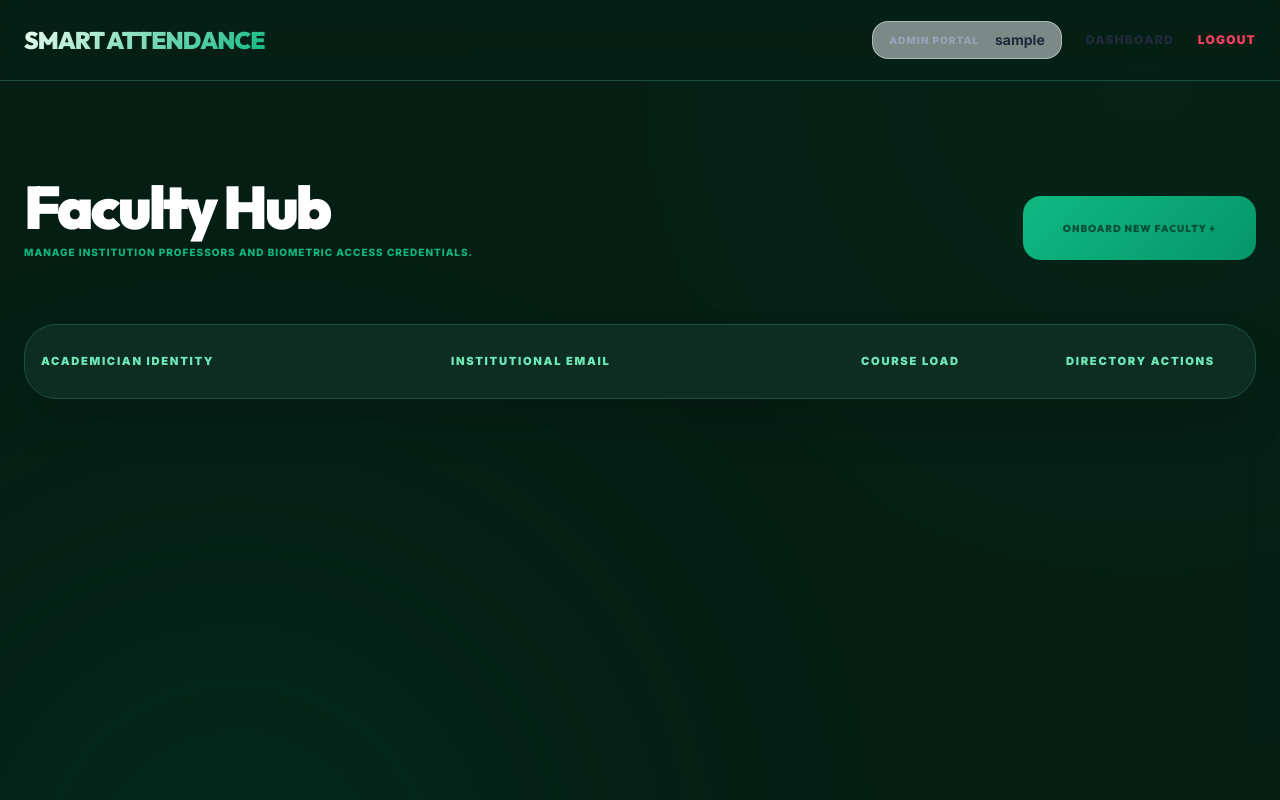
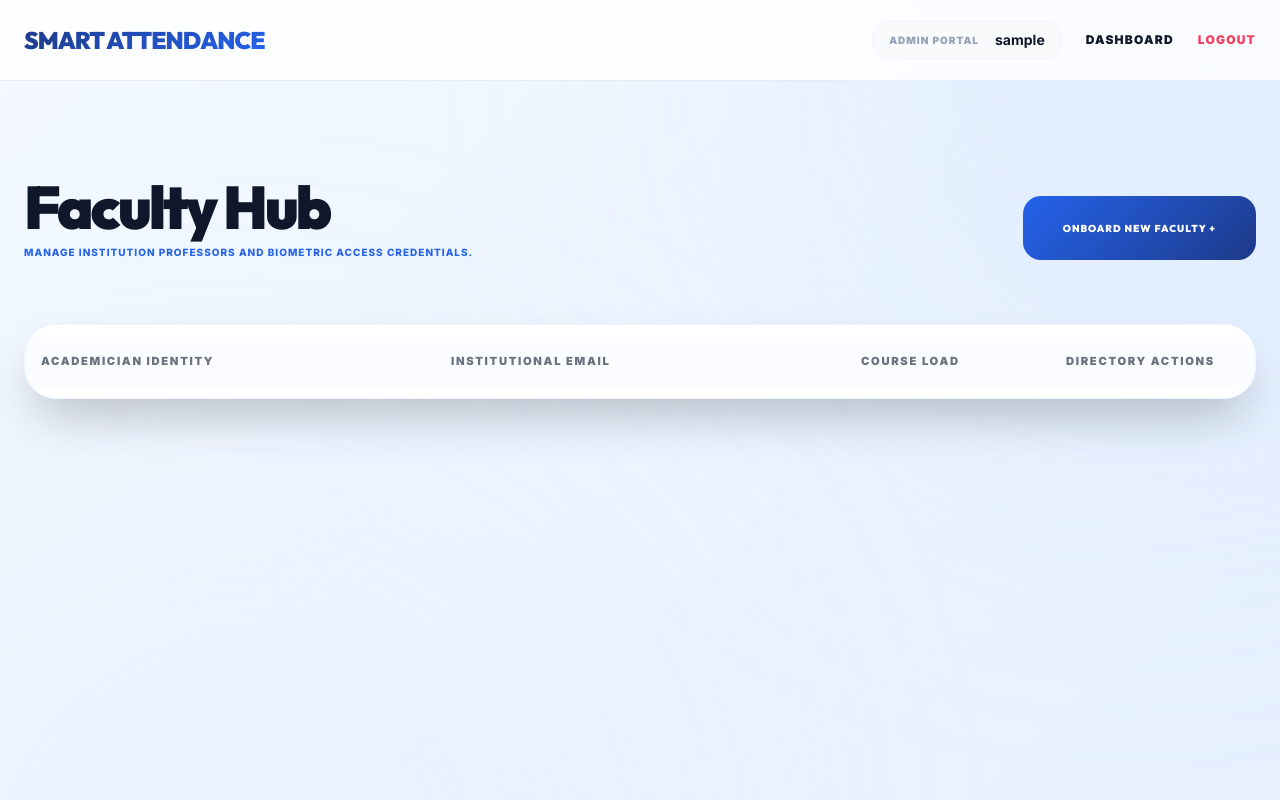
Before and after one commit to RajKumar8814/NIT_KKR_ATTENDANCE_SYSTEM, a Flask app: page /admin/teachers in a window 1280 px wide. Run offline with Flask 3, Linux system fonts and the light colour scheme; the visitor is signed in with stand-in values (Sample User, id 1); data that the repository does not hold is empty; some libraries are stand-ins or nearby versions.

Commit message:
feat: complete migration to Soft Finance Pro theme across all portals

```diff
--- a/static/css/admin.css
+++ b/static/css/admin.css
@@ -1,7 +1,7 @@
 /* Admin Portal Specific Styles */
 :root {
-    --admin-accent: #065F46;
-    --admin-gradient: linear-gradient(135deg, #064E3B, #10B981);
+    --admin-accent: var(--pri-blue);
+    --admin-gradient: linear-gradient(135deg, var(--pri-blue-deep), var(--pri-blue));
 }
 
 .btn-admin {
--- a/static/css/common.css
+++ b/static/css/common.css
@@ -1,15 +1,18 @@
 @import url('https://fonts.googleapis.com/css2?family=Inter:wght@400;500;600;700;800;900&family=Outfit:wght@500;600;700;800;900&display=swap');
 
 :root {
-    --bg-forest: #062016;
-    --surface: #0D2D23;
-    --surface-light: #133E31;
-    --accent-emerald: #10B981;
-    --accent-glow: rgba(16, 185, 129, 0.15);
-    --text-primary: #F0FDF4;
-    --text-secondary: #A7F3D0;
-    --text-dim: #6EE7B7;
-    --border-forest: #1C4F40;
+    --bg-finance: #F5F9FF;
+    --bg-gradient: linear-gradient(135deg, #F4F9FF 0%, #E6F0FF 100%);
+    --surface: #FFFFFF;
+    --surface-dim: #EEF4FF;
+    --pri-blue: #2563EB;
+    --pri-blue-dark: #1D4ED8;
+    --pri-blue-deep: #1E3A8A;
+    --pri-blue-light: #BFDBFE;
+    --border-finance: #E2ECFF;
+    --text-primary: #0B1324;
+    --text-secondary: #334155;
+    --text-dim: #6B7280;
     --font-heading: 'Outfit', sans-serif;
     --font-body: 'Inter', sans-serif;
 }
@@ -21,16 +24,17 @@
 }
 
 body {
-    background-color: var(--bg-forest);
+    background: var(--bg-gradient);
+    background-attachment: fixed;
     font-family: var(--font-body);
-    color: var(--text-primary);
+    color: var(--text-secondary);
     min-height: 100vh;
     overflow-x: hidden;
     line-height: 1.6;
     -webkit-font-smoothing: antialiased;
 }
 
-/* Elegant Forest Glows */
+/* Soft Finance Glows */
 body::before, body::after {
     content: '';
     position: fixed;
@@ -39,7 +43,7 @@ body::before, body::after {
     border-radius: 50%;
     filter: blur(160px);
     z-index: -1;
-    opacity: 0.25;
+    opacity: 0.4;
     pointer-events: none;
     animation: blobFloat 25s infinite alternate ease-in-out;
 }
@@ -47,13 +51,13 @@ body::before, body::after {
 body::before {
     top: -400px;
     right: -300px;
-    background: radial-gradient(circle, var(--accent-emerald), transparent 70%);
+    background: radial-gradient(circle, var(--pri-blue-light), transparent 70%);
 }
 
 body::after {
     bottom: -400px;
     left: -300px;
-    background: radial-gradient(circle, #065F46, transparent 70%);
+    background: radial-gradient(circle, #E0E7FF, transparent 70%);
     animation-delay: -12s;
 }
 
@@ -68,12 +72,12 @@ h1, h2, h3, h4 {
     color: var(--text-primary);
 }
 
-/* Midnight Navigation */
+/* Premium Navigation */
 nav {
-    background: rgba(6, 32, 22, 0.8);
+    background: rgba(255, 255, 255, 0.8);
     backdrop-filter: blur(20px);
     -webkit-backdrop-filter: blur(20px);
-    border-bottom: 1px solid var(--border-forest);
+    border-bottom: 1px solid var(--border-finance);
     position: sticky;
     top: 0;
     z-index: 1000;
@@ -82,7 +86,7 @@ nav {
 .logo-text {
     font-size: 1.5rem;
     font-weight: 900;
-    background: linear-gradient(135deg, var(--text-primary), var(--accent-emerald));
+    background: linear-gradient(135deg, var(--pri-blue-deep), var(--pri-blue));
     -webkit-background-clip: text;
     background-clip: text;
     -webkit-text-fill-color: transparent;
@@ -90,25 +94,25 @@ nav {
     font-family: var(--font-heading);
 }
 
-/* Midnight Card System */
+/* Soft Finance Card System */
 .premium-card {
     background: var(--surface);
-    border: 1px solid var(--border-forest);
+    border: 1px solid var(--border-finance);
     border-radius: 32px;
-    box-shadow: 0 10px 40px -10px rgba(0, 0, 0, 0.5);
+    box-shadow: 0 10px 40px -10px rgba(37, 99, 235, 0.05);
     transition: all 0.5s cubic-bezier(0.23, 1, 0.32, 1);
 }
 
 .premium-card:hover {
     transform: translateY(-5px);
-    border-color: var(--accent-emerald);
-    box-shadow: 0 30px 60px -15px rgba(0, 0, 0, 0.6), 0 0 20px rgba(16, 185, 129, 0.1);
+    border-color: var(--pri-blue-light);
+    box-shadow: 0 40px 80px -20px rgba(37, 99, 235, 0.12);
 }
 
-/* Forest Buttons */
+/* Finance Buttons */
 .btn-premium {
-    background: linear-gradient(135deg, var(--accent-emerald), #059669);
-    color: #064E3B;
+    background: linear-gradient(135deg, var(--pri-blue), var(--pri-blue-deep));
+    color: white;
     font-family: var(--font-heading);
     font-weight: 800;
     font-size: 0.75rem;
--- a/static/css/student.css
+++ b/static/css/student.css
@@ -1,12 +1,12 @@
 /* Student Portal Specific Styles */
 :root {
-    --student-accent: #6EE7B7;
-    --student-gradient: linear-gradient(135deg, #6EE7B7, #064E3B);
+    --student-accent: var(--pri-blue);
+    --student-gradient: linear-gradient(135deg, var(--pri-blue), var(--pri-blue-deep));
 }
 
 .btn-student {
     background: var(--student-gradient);
-    color: #064E3B;
+    color: white;
     font-weight: 800;
 }
 
--- a/static/css/teacher.css
+++ b/static/css/teacher.css
@@ -1,12 +1,12 @@
 /* Teacher Portal Specific Styles */
 :root {
-    --teacher-accent: #10B981;
-    --teacher-gradient: linear-gradient(135deg, #10B981, #065F46);
+    --teacher-accent: var(--pri-blue);
+    --teacher-gradient: linear-gradient(135deg, var(--pri-blue), var(--pri-blue-dark));
 }
 
 .btn-teacher {
     background: var(--teacher-gradient);
-    color: #064E3B;
+    color: white;
     font-weight: 800;
 }
 
--- a/templates/admin/teachers.html
+++ b/templates/admin/teachers.html
@@ -3,37 +3,37 @@
 <div class="py-12 animate-fade">
     <div class="flex flex-col md:flex-row items-end justify-between mb-16 gap-6">
         <div>
-            <h1 class="text-6xl font-black tracking-tighter text-white mb-2">Faculty Hub</h1>
-            <p class="text-emerald-500 font-extrabold uppercase tracking-widest text-[10px]">Manage institution professors and biometric access credentials.</p>
+            <h1 class="text-6xl font-black tracking-tighter text-slate-900 mb-2">Faculty Hub</h1>
+            <p class="text-blue-600 font-extrabold uppercase tracking-widest text-[10px]">Manage institution professors and biometric access credentials.</p>
         </div>
-        <button onclick="document.getElementById('teacher-modal').classList.remove('hidden')" class="btn-premium px-10 h-16 flex items-center justify-center uppercase tracking-widest text-[10px] font-black bg-emerald-600">Onboard New Faculty +</button>
+        <button onclick="document.getElementById('teacher-modal').classList.remove('hidden')" class="btn-premium px-10 h-16 flex items-center justify-center uppercase tracking-widest text-[10px] font-black">Onboard New Faculty +</button>
     </div>
 
     <!-- Teacher Table -->
-    <div class="premium-card p-0 overflow-hidden overflow-x-auto border-border-forest shadow-2xl">
+    <div class="premium-card p-0 overflow-hidden overflow-x-auto border-blue-50 shadow-2xl">
         <table class="premium-table">
             <thead>
-                <tr class="bg-surface-light/30">
-                    <th class="w-1/3">Academician Identity</th>
-                    <th class="w-1/3">Institutional Email</th>
-                    <th class="w-1/6">Course Load</th>
-                    <th class="w-1/6 text-right">Directory Actions</th>
+                <tr class="bg-blue-50/30">
+                    <th class="w-1/3 text-blue-800">Academician Identity</th>
+                    <th class="w-1/3 text-blue-800">Institutional Email</th>
+                    <th class="w-1/6 text-blue-800">Course Load</th>
+                    <th class="w-1/6 text-right text-blue-800">Directory Actions</th>
                 </tr>
             </thead>
             <tbody>
                 {% for teacher in teachers %}
-                <tr class="hover:bg-emerald-900/10 transition-colors border-b border-border-forest last:border-0">
+                <tr class="hover:bg-blue-50/50 transition-colors border-b border-blue-100 last:border-0">
                     <td>
                         <div class="flex items-center gap-4">
-                            <div class="h-10 w-10 rounded-xl bg-emerald-900 text-emerald-400 flex items-center justify-center font-black uppercase tracking-tighter">{{ teacher.name[0] }}</div>
-                            <p class="font-black text-white">{{ teacher.name }}</p>
+                            <div class="h-10 w-10 rounded-xl bg-blue-600 text-white flex items-center justify-center font-black uppercase tracking-tighter shadow-sm">{{ teacher.name[0] }}</div>
+                            <p class="font-black text-slate-900">{{ teacher.name }}</p>
                         </div>
                     </td>
-                    <td><p class="font-bold text-emerald-400 text-[10px] uppercase tracking-widest">{{ teacher.email }}</p></td>
-                    <td><span class="inline-flex items-center px-4 py-1.5 rounded-full text-[10px] font-black bg-emerald-900/40 text-emerald-400 uppercase tracking-widest border border-emerald-500/20">{{ teacher.subjects|length if teacher.subjects else 0 }} Modules</span></td>
+                    <td><p class="font-bold text-blue-600 text-[10px] uppercase tracking-widest">{{ teacher.email }}</p></td>
+                    <td><span class="inline-flex items-center px-4 py-1.5 rounded-full text-[10px] font-black bg-blue-50 text-blue-600 uppercase tracking-widest border border-blue-100/50">{{ teacher.subjects|length if teacher.subjects else 0 }} Modules</span></td>
                     <td class="text-right p-4">
                         <form action="{{ url_for('admin.delete_teacher', email=teacher.email) }}" method="POST" onsubmit="return confirm('Remove this faculty member from the academic directory?')">
-                            <button type="submit" class="text-rose-400 hover:text-rose-300 font-extrabold uppercase tracking-widest text-[9px] transition-colors bg-rose-900/40 px-4 py-2 rounded-xl">Remove Profile</button>
+                            <button type="submit" class="text-rose-500 hover:text-rose-600 font-extrabold uppercase tracking-widest text-[9px] transition-colors bg-rose-50 px-4 py-2 rounded-xl">Remove Profile</button>
                         </form>
                     </td>
                 </tr>
@@ -48,26 +48,26 @@
             <div class="max-w-4xl mx-auto w-full">
                 <div class="flex justify-between items-start mb-20">
                     <div>
-                        <h2 class="text-6xl font-black text-white tracking-tighter mb-4">Add New Faculty</h2>
-                        <p class="text-emerald-500 font-black text-[12px] uppercase tracking-[0.4em]">Register a professor for institutional portal access</p>
+                        <h2 class="text-6xl font-black text-slate-900 tracking-tighter mb-4">Add New Faculty</h2>
+                        <p class="text-blue-600 font-black text-[12px] uppercase tracking-[0.4em]">Register a professor for institutional portal access</p>
                     </div>
-                    <button onclick="document.getElementById('teacher-modal').classList.add('hidden')" class="text-emerald-800 hover:text-rose-500 transition-colors">
+                    <button onclick="document.getElementById('teacher-modal').classList.add('hidden')" class="text-slate-400 hover:text-rose-500 transition-colors">
                         <svg class="h-12 w-12" fill="none" stroke="currentColor" viewBox="0 0 24 24"><path stroke-linecap="round" stroke-linejoin="round" stroke-width="2" d="M6 18L18 6M6 6l12 12" /></svg>
                     </button>
                 </div>
 
                 <form action="{{ url_for('admin.manage_teachers') }}" method="POST" class="space-y-12">
                     <div>
-                        <label class="block text-[10px] font-black uppercase tracking-widest text-emerald-500 mb-6 ml-1">Full Legal Name</label>
-                        <input type="text" name="name" placeholder="Professor Name" class="w-full h-24 bg-surface-light border border-border-forest rounded-[32px] px-10 text-white text-3xl font-black focus:outline-none focus:ring-8 focus:ring-emerald-500/10 transition-all placeholder:text-emerald-900" required>
+                        <label class="block text-[10px] font-black uppercase tracking-widest text-blue-600 mb-6 ml-1">Full Legal Name</label>
+                        <input type="text" name="name" placeholder="Professor Name" class="w-full h-24 bg-blue-50 border border-blue-100 rounded-[32px] px-10 text-slate-900 text-3xl font-black focus:outline-none focus:ring-8 focus:ring-blue-500/5 transition-all placeholder:text-slate-200" required>
                     </div>
                     <div>
-                        <label class="block text-[10px] font-black uppercase tracking-widest text-emerald-500 mb-6 ml-1">Official Email Address</label>
-                        <input type="email" name="email" placeholder="example@nitkkr.ac.in" class="w-full h-24 bg-surface-light border border-border-forest rounded-[32px] px-10 text-white text-3xl font-black focus:outline-none focus:ring-8 focus:ring-emerald-500/10 transition-all placeholder:text-emerald-900" required>
+                        <label class="block text-[10px] font-black uppercase tracking-widest text-blue-600 mb-6 ml-1">Official Email Address</label>
+                        <input type="email" name="email" placeholder="example@nitkkr.ac.in" class="w-full h-24 bg-blue-50 border border-blue-100 rounded-[32px] px-10 text-slate-900 text-3xl font-black focus:outline-none focus:ring-8 focus:ring-blue-500/5 transition-all placeholder:text-slate-200" required>
                     </div>
                     <div class="flex gap-8 pt-12">
-                        <button type="button" onclick="document.getElementById('teacher-modal').classList.add('hidden')" class="px-12 py-6 text-[10px] font-black text-emerald-700 uppercase tracking-[0.5em] hover:text-rose-500 transition-colors">Discard</button>
-                        <button type="submit" class="btn-premium flex-1 h-20 text-[10px] font-black uppercase tracking-widest shadow-2xl bg-emerald-600">Register Staff Member</button>
+                        <button type="button" onclick="document.getElementById('teacher-modal').classList.add('hidden')" class="px-12 py-6 text-[10px] font-black text-slate-400 uppercase tracking-[0.5em] hover:text-rose-500 transition-colors">Discard</button>
+                        <button type="submit" class="btn-premium flex-1 h-20 text-[10px] font-black uppercase tracking-widest shadow-2xl">Register Staff Member</button>
                     </div>
                 </form>
             </div>
--- a/templates/base.html
+++ b/templates/base.html
@@ -15,29 +15,27 @@
     {% endif %}
 </head>
 <body class="flex flex-col min-h-screen">
-    <div class="fixed inset-0 bg-[#062016]/80 backdrop-blur-xl z-[-1]"></div>
-
-    {% if request.endpoint != 'index' and request.endpoint != 'auth.login' %}
+{% if request.endpoint != 'index' and request.endpoint != 'auth.login' %}
     <nav>
         <div class="max-w-7xl mx-auto px-6 h-20 flex items-center justify-between">
             <a href="{{ url_for('index') }}" class="logo-text uppercase">Smart Attendance</a>
 
             <div class="flex items-center gap-6">
                 {% if session.get('user') %}
-                    <div class="hidden md:flex items-center gap-4 py-2 px-4 rounded-2xl bg-slate-100/50 border border-slate-200/50">
+                    <div class="hidden md:flex items-center gap-4 py-2 px-4 rounded-2xl bg-slate-50 border border-slate-100">
                         <span class="text-[10px] font-black text-slate-400 uppercase tracking-widest">{{ session.get('role') }} Portal</span>
-                        <span class="text-sm font-bold text-slate-800">{{ session.get('user') }}</span>
+                        <span class="text-sm font-bold text-slate-900">{{ session.get('user') }}</span>
                     </div>
 
                     <div class="flex gap-2">
                         {% if session.get('role') == 'admin' %}
-                            <a href="{{ url_for('admin.dashboard') }}" class="text-xs font-black uppercase tracking-widest text-slate-800 hover:text-slate-500 transition-colors">Dashboard</a>
+                            <a href="{{ url_for('admin.dashboard') }}" class="text-xs font-black uppercase tracking-widest text-slate-900 hover:text-blue-600 transition-colors">Dashboard</a>
                         {% elif session.get('role') == 'teacher' %}
-                            <a href="{{ url_for('teacher.dashboard') }}" class="text-xs font-black uppercase tracking-widest text-slate-800 hover:text-slate-500 transition-colors">Dashboard</a>
+                            <a href="{{ url_for('teacher.dashboard') }}" class="text-xs font-black uppercase tracking-widest text-slate-900 hover:text-blue-600 transition-colors">Dashboard</a>
                         {% elif session.get('role') == 'student' %}
-                            <a href="{{ url_for('student.dashboard') }}" class="text-xs font-black uppercase tracking-widest text-slate-800 hover:text-slate-500 transition-colors">Dashboard</a>
+                            <a href="{{ url_for('student.dashboard') }}" class="text-xs font-black uppercase tracking-widest text-slate-900 hover:text-blue-600 transition-colors">Dashboard</a>
                         {% endif %}
-                        <a href="{{ url_for('auth.logout') }}" class="text-xs font-black uppercase tracking-widest text-rose-500 hover:text-rose-600 ml-4">Logout</a>
+                        <a href="{{ url_for('auth.logout') }}" class="text-xs font-black uppercase tracking-widest text-rose-500 hover:text-rose-600 ml-4 transition-colors">Logout</a>
                     </div>
                 {% else %}
                     <a href="{{ url_for('auth.login') }}" class="btn-premium">Sign In →</a>
```
Also changed, not shown: other parts of static/css/common.css (+14 -14 lines), templates/admin/classes.html (+23 -23 lines), templates/admin/dashboard.html (+23 -23 lines), templates/admin/students.html (+27 -27 lines), templates/home.html (+13 -13 lines), templates/login.html (+10 -10 lines), templates/student/dashboard.html (+21 -21 lines), templates/student/history.html (+15 -15 lines), templates/teacher/dashboard.html (+14 -14 lines), templates/teacher/reports.html (+17 -17 lines), templates/teacher/setup_attendance.html (+14 -14 lines), templates/verify_otp.html (+8 -8 lines).
